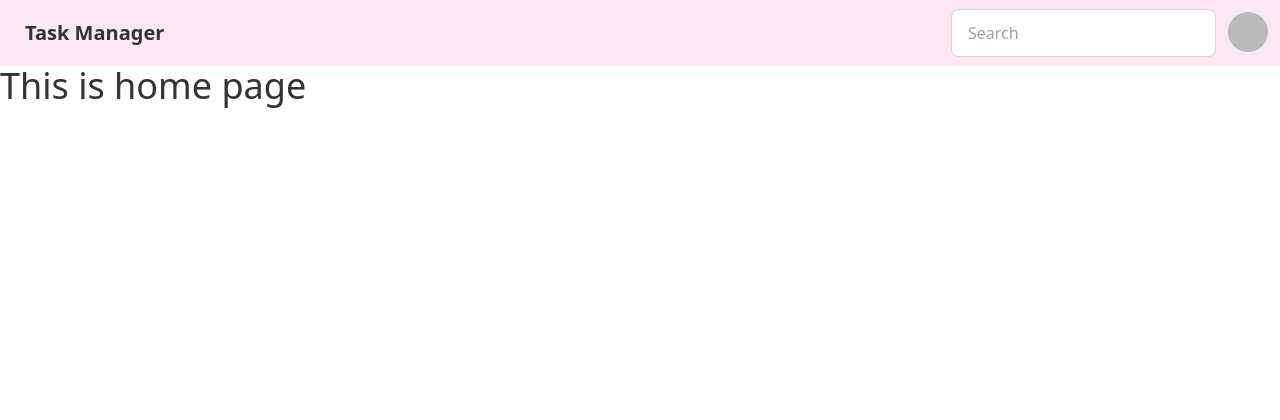
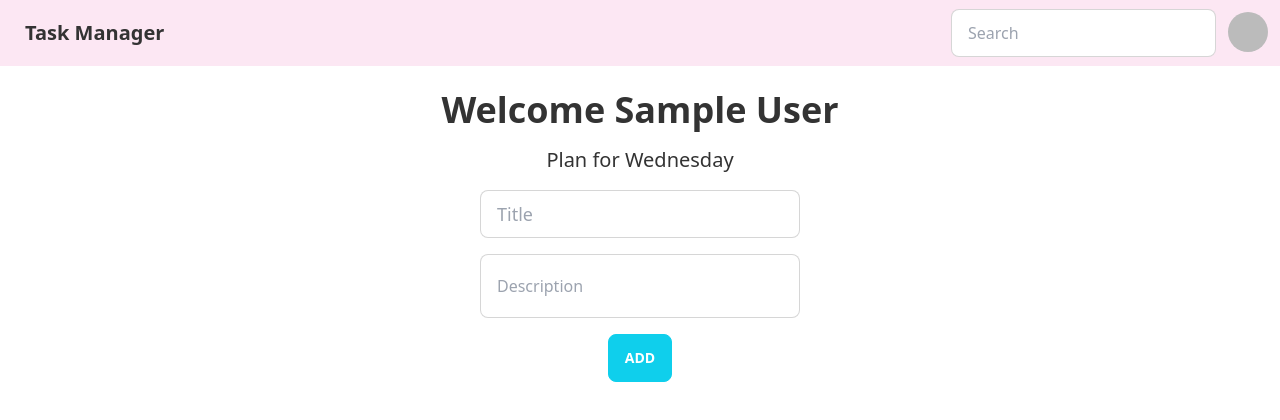
Before and after one commit to kmrajibfaysal/rest-task-manager, a React (Create React App) app: page / in a window 1280 px wide. Shown: the top 420 px of the page. Built offline with nearby package versions, Linux system fonts and the light colour scheme; no server answers; sample sign-in values are in the browser's storage; the HTML template or start-up script is replaced by a standard one.

Commit message:
added method to add input

```diff
--- a/src/App.js
+++ b/src/App.js
@@ -3,13 +3,21 @@ import Login from './Components/Authentication/Login';
 import Register from './Components/Authentication/Register';
 import Navbar from './Components/Header/Navbar';
 import Home from './Components/Home/Home';
+import RequireAuth from './Components/Shared/RequireAuth';
 
 function App() {
     return (
         <div>
             <Navbar />
             <Routes>
-                <Route path="/" element={<Home />} />
+                <Route
+                    path="/"
+                    element={
+                        <RequireAuth>
+                            <Home />
+                        </RequireAuth>
+                    }
+                />
                 <Route path="/login" element={<Login />} />
                 <Route path="/register" element={<Register />} />
             </Routes>
--- a/src/Components/Header/Navbar.js
+++ b/src/Components/Header/Navbar.js
@@ -5,6 +5,7 @@
 import { signOut } from 'firebase/auth';
 import React from 'react';
 import { useAuthState } from 'react-firebase-hooks/auth';
+import { Link } from 'react-router-dom';
 import auth from '../../firebase.init';
 
 function Navbar() {
@@ -47,9 +48,13 @@ function Navbar() {
                                 <a>Settings</a>
                             </li>
                             <li>
-                                <button onClick={handleLogOut} type="button">
-                                    Logout
-                                </button>
+                                {user ? (
+                                    <button onClick={handleLogOut} type="button">
+                                        Logout
+                                    </button>
+                                ) : (
+                                    <Link to="/login">Login</Link>
+                                )}
                             </li>
                         </ul>
                     </div>
--- a/src/Components/Home/Home.js
+++ b/src/Components/Home/Home.js
@@ -1,9 +1,12 @@
 import React from 'react';
+import TaskInput from './TaskInput';
+import WelcomeHeader from './WelcomeHeader';
 
 function Home() {
     return (
         <div>
-            <h3 className="text-4xl">This is home page</h3>
+            <WelcomeHeader />
+            <TaskInput />
         </div>
     );
 }
--- /dev/null
+++ b/src/Components/Home/TaskInput.js
@@ -0,0 +1,45 @@
+/* eslint-disable react/jsx-props-no-spreading */
+import React from 'react';
+import { useForm } from 'react-hook-form';
+
+function TaskInput() {
+    const {
+        register,
+        handleSubmit,
+        formState: { errors },
+    } = useForm();
+
+    const handleAdd = (data) => {
+        console.log(data);
+    };
+    return (
+        <form
+            onSubmit={handleSubmit(handleAdd)}
+            className="mx-auto mt-4 flex w-full flex-col items-center space-y-2  md:max-w-2xl"
+        >
+            <input
+                {...register('title', {
+                    required: { value: true, message: 'Title is required!' },
+                })}
+                placeholder="Title"
+                className="input input-bordered w-full max-w-xs text-lg"
+                type="text"
+            />
+            <p className=" text-red-500">{errors.title?.message}</p>
+            <input
+                {...register('description', {
+                    required: { value: true, message: 'Description is required!' },
+                })}
+                placeholder="Description"
+                className="input input-bordered h-16 w-full max-w-xs"
+                type="text"
+            />
+            <p className="mt-3 text-red-500">{errors.description?.message}</p>
+            <button type="submit" className="btn btn-primary text-white">
+                Add
+            </button>
+        </form>
+    );
+}
+
+export default TaskInput;
--- /dev/null
+++ b/src/Components/Home/WelcomeHeader.js
@@ -0,0 +1,19 @@
+import React from 'react';
+import { useAuthState } from 'react-firebase-hooks/auth';
+import auth from '../../firebase.init';
+
+const weekday = ['Sunday', 'Monday', 'Tuesday', 'Wednesday', 'Thursday', 'Friday', 'Saturday'];
+
+function WelcomeHeader() {
+    const d = new Date();
+    const day = weekday[d.getDay()];
+    const [user] = useAuthState(auth);
+    return (
+        <div className="mt-6">
+            <h2 className="text-center text-4xl font-bold">Welcome {user?.displayName}</h2>
+            <p className="mt-4 text-center text-xl">Plan for {day}</p>
+        </div>
+    );
+}
+
+export default WelcomeHeader;
--- /dev/null
+++ b/src/Components/Shared/RequireAuth.js
@@ -0,0 +1,23 @@
+import React from 'react';
+import { useAuthState } from 'react-firebase-hooks/auth';
+import { Navigate, useLocation } from 'react-router-dom';
+import auth from '../../firebase.init';
+import Loading from './Loading';
+
+function RequireAuth({ children }) {
+    const [user, loading] = useAuthState(auth);
+    const location = useLocation();
+    if (loading) {
+        return <Loading />;
+    }
+    if (loading) {
+        <Loading />;
+    }
+
+    if (!user) {
+        return <Navigate to="/login" state={{ from: location }} replace />;
+    }
+    return children;
+}
+
+export default RequireAuth;
```
